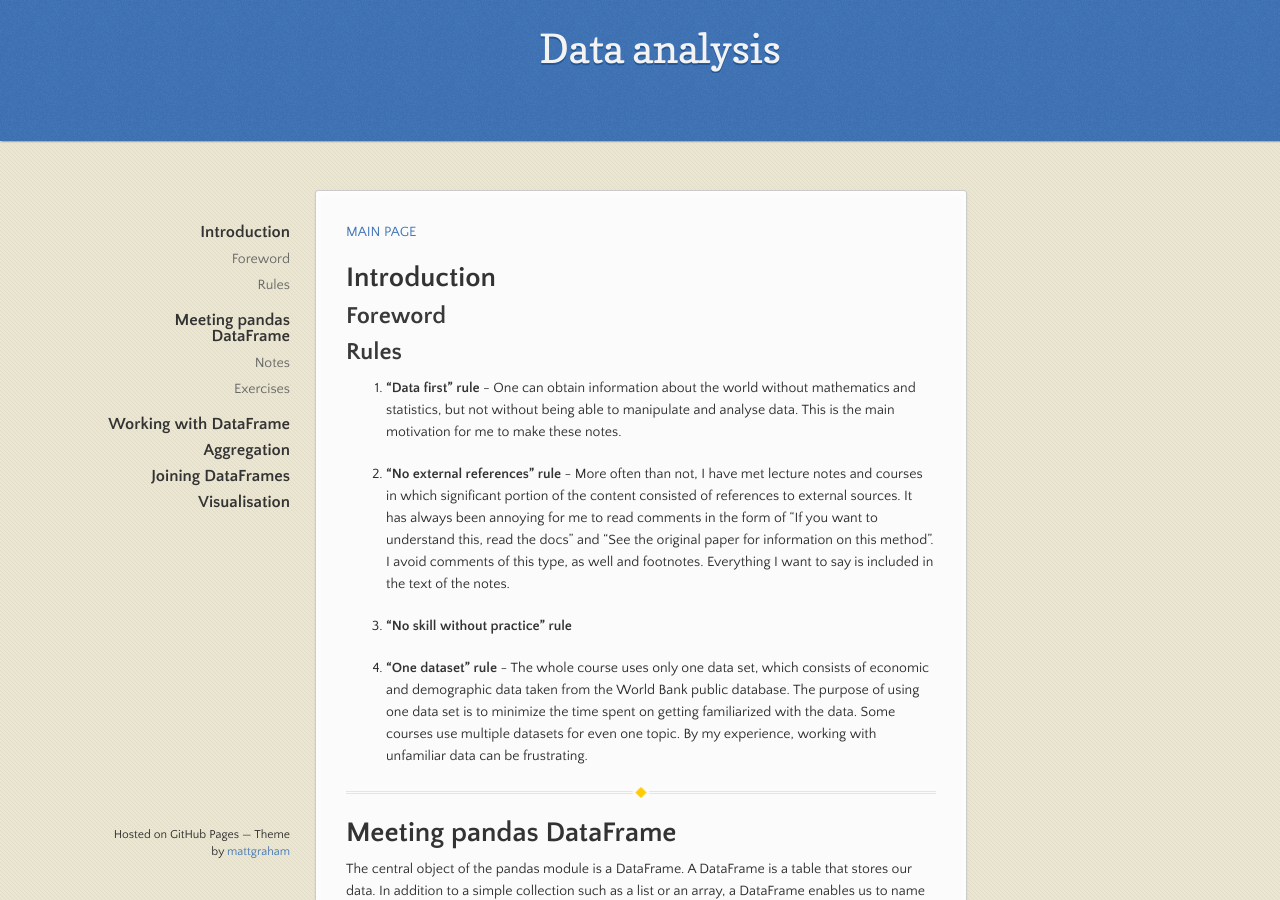
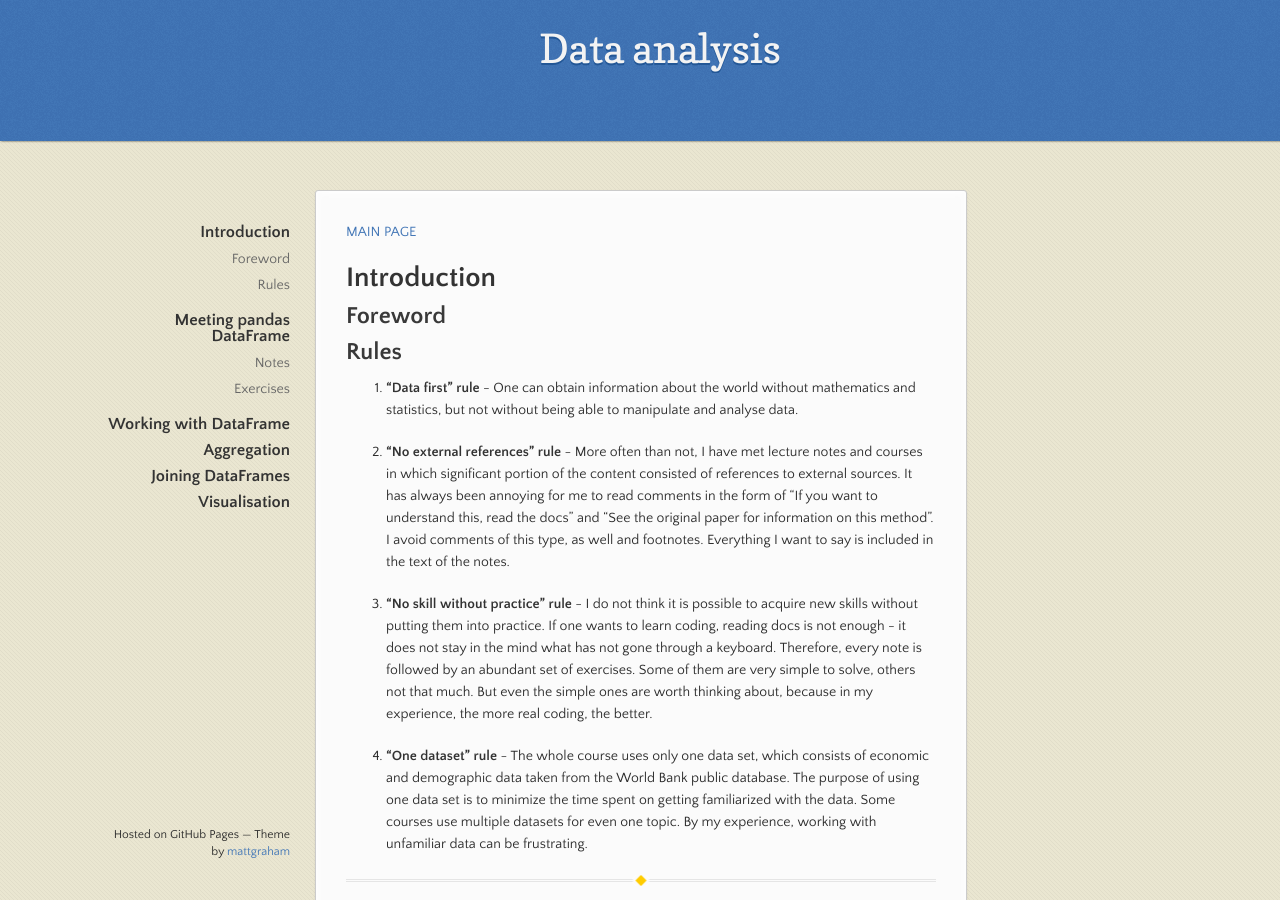
Before and after one commit to soukupmarek-edin/soukupmarek-edin.github.io, a Jekyll site: the page built from data_analysis/data_analysis_main.md, in a window 1280 px wide and 900 px high. Built offline with Jekyll 4.4.1, drawn with Linux system fonts in a browser that asks for light colours; Markdown is read by kramdown in place of the engine named in the settings.

Commit message:
Update data_analysis_main.md

```diff
--- a/data_analysis/data_analysis_main.md
+++ b/data_analysis/data_analysis_main.md
@@ -12,11 +12,11 @@ layout: data_analysis_index
 
 ## Rules
 
-1. **"Data first" rule** - One can obtain information about the world without mathematics and statistics, but not without being able to manipulate and analyse data. This is the main motivation for me to make these notes.
+1. **"Data first" rule** - One can obtain information about the world without mathematics and statistics, but not without being able to manipulate and analyse data.
 
 1. **"No external references" rule** - More often than not, I have met lecture notes and courses in which significant portion of the content consisted of references to external sources. It has always been annoying for me to read comments in the form of "If you want to understand this, read the docs" and  "See the original paper for information on this method". I avoid comments of this type, as well and footnotes. Everything I want to say is included in the text of the notes.
 
-1. **"No skill without practice" rule**
+1. **"No skill without practice" rule** - I do not think it is possible to acquire new skills without putting them into practice. If one wants to learn coding, reading docs is not enough - it does not stay in the mind what has not gone through a keyboard. Therefore, every note is followed by an abundant set of exercises. Some of them are very simple to solve, others not that much. But even the simple ones are worth thinking about, because in my experience, the more real coding, the better.
 
 1. **"One dataset" rule** - The whole course uses only one data set, which consists of economic and demographic data taken from the World Bank public database. The purpose of using one data set is to minimize the time spent on getting familiarized with the data. Some courses use multiple datasets for even one topic. By my experience, working with unfamiliar data can be frustrating.
 
```
